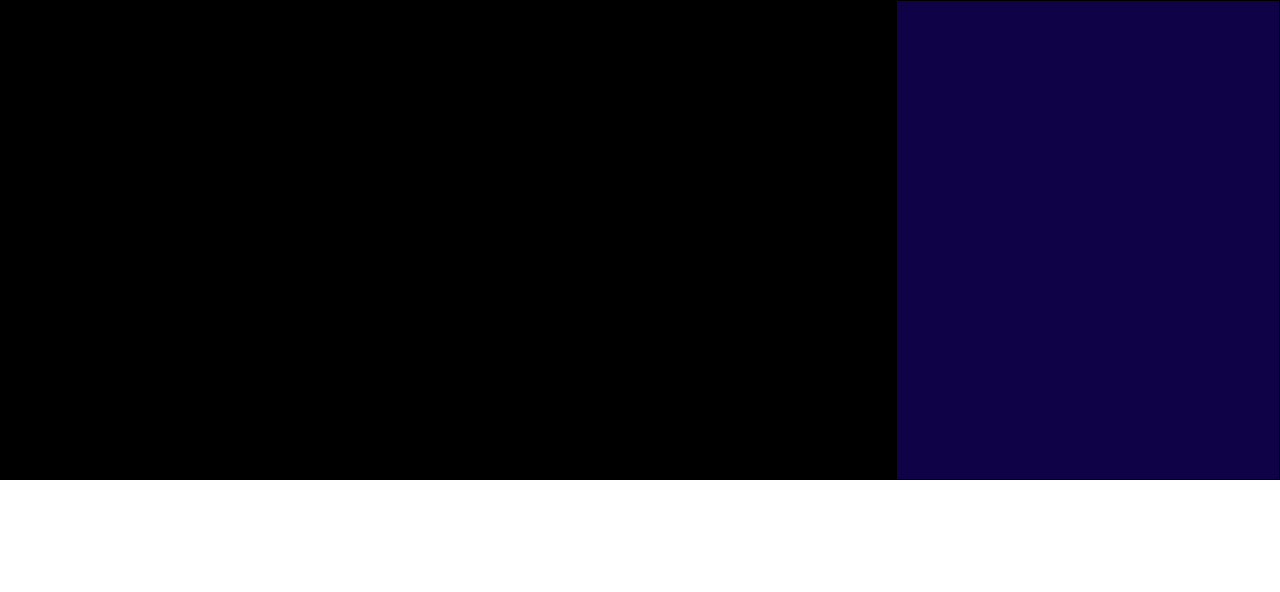
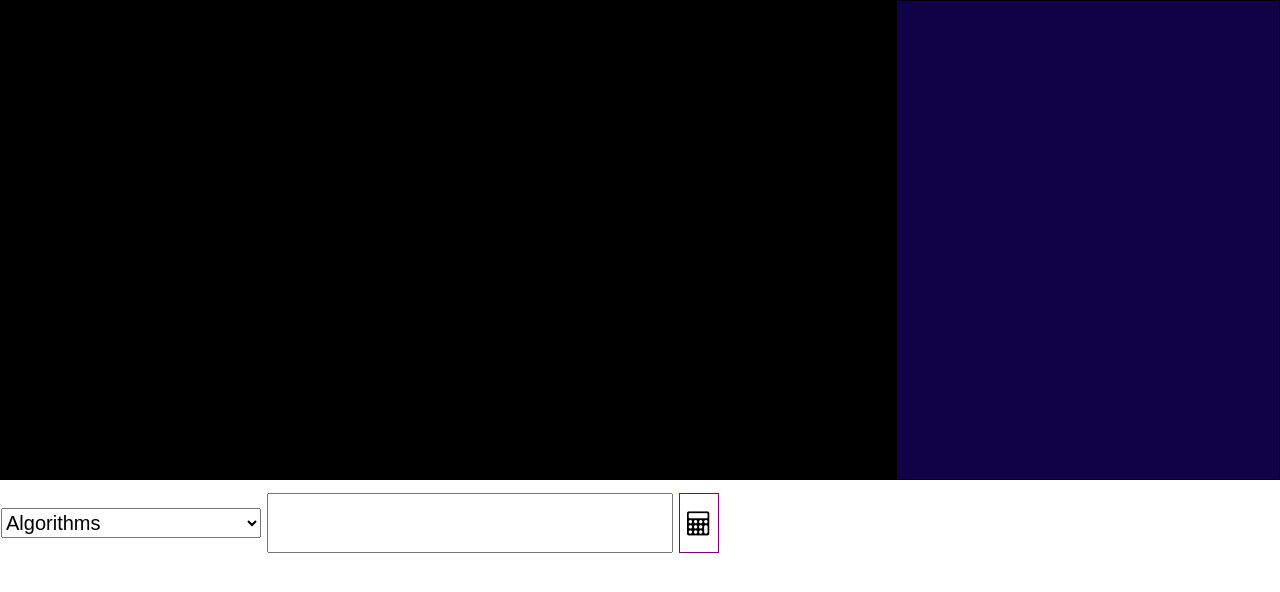
Before and after one commit to Rajveer07/NumericalComputing, a plain HTML site: page index.html in a window 1280 px wide. Drawn offline with Linux system fonts and the light colour scheme.

Commit message:
aligning and styling the elements

```diff
--- a/index.html
+++ b/index.html
@@ -5,6 +5,7 @@
     <meta name="viewport" content="width=device-width, initial-scale=1.0">
     <title>Numerical Computing</title>
     <link rel="stylesheet" href="style.css">
+    <link rel="stylesheet" href="https://cdnjs.cloudflare.com/ajax/libs/font-awesome/4.7.0/css/font-awesome.min.css">
 </head>
 <body>
     <div id="upper-container">
@@ -12,8 +13,15 @@
     <div id="code"></div>
     </div>
     <div id="dafa-406">
-        <div id="algorithm"></div>
-        <div id="input"></div>
+        <div id="algorithm"><select>
+            <option><button class="dropDown-list">Algorithms</button></option>
+            <option><button class="dropDown-list">Sinx</button></option>
+            <option><button class="dropDown-list">Cosx</button></option>
+            <option><button class="dropDown-list">Polynomial Multiplication</button></option>
+            <option><button class="dropDown-list">Polynomial Division</button></option>
+        </select></div>
+        <div id="input"><input type="text"></div>
+        <div id="calculate-button"><button><i class="fa fa-calculator" style="font-size:24px"></i></button></div>
     </div>
 
     <script src="script.js"></script>
--- a/style.css
+++ b/style.css
@@ -23,3 +23,48 @@
     background-color: rgb(15, 2, 71);
     border: 1px solid black;
 }
+
+#dafa-406{
+    display: flex;
+    flex-direction: row;
+   align-items: center;
+    margin-top: 1%;
+
+}
+
+#input input{
+    width: 406px;
+    height: 60px;
+    font-size: 30px;
+}
+#algorithm select{
+    width: 260px;
+    height: 30px;
+    font-size: 20px;
+}
+
+#algorithm{
+    margin-right: 6px;
+    margin-left: 1px;
+
+}
+
+#calculate-button{
+    display: flex;
+    width: 40px;
+    height: 60px;
+    margin-left:6px ;
+
+}
+
+
+
+#calculate-button button{
+    width: 40px;
+    background-color: white;
+    border: 1px solid purple;
+}
+
+#calculate-button button:hover{
+    cursor: pointer;
+}
```
